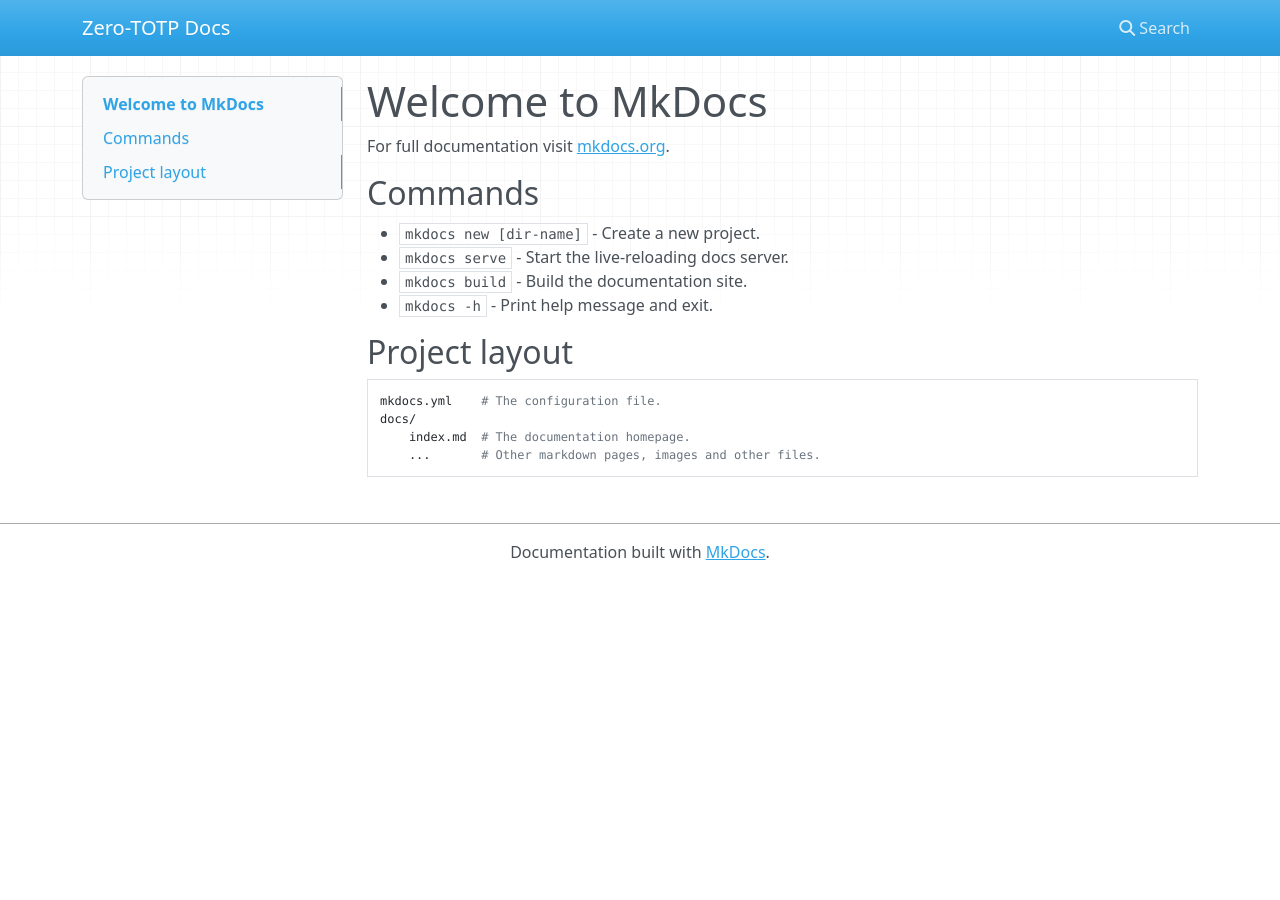
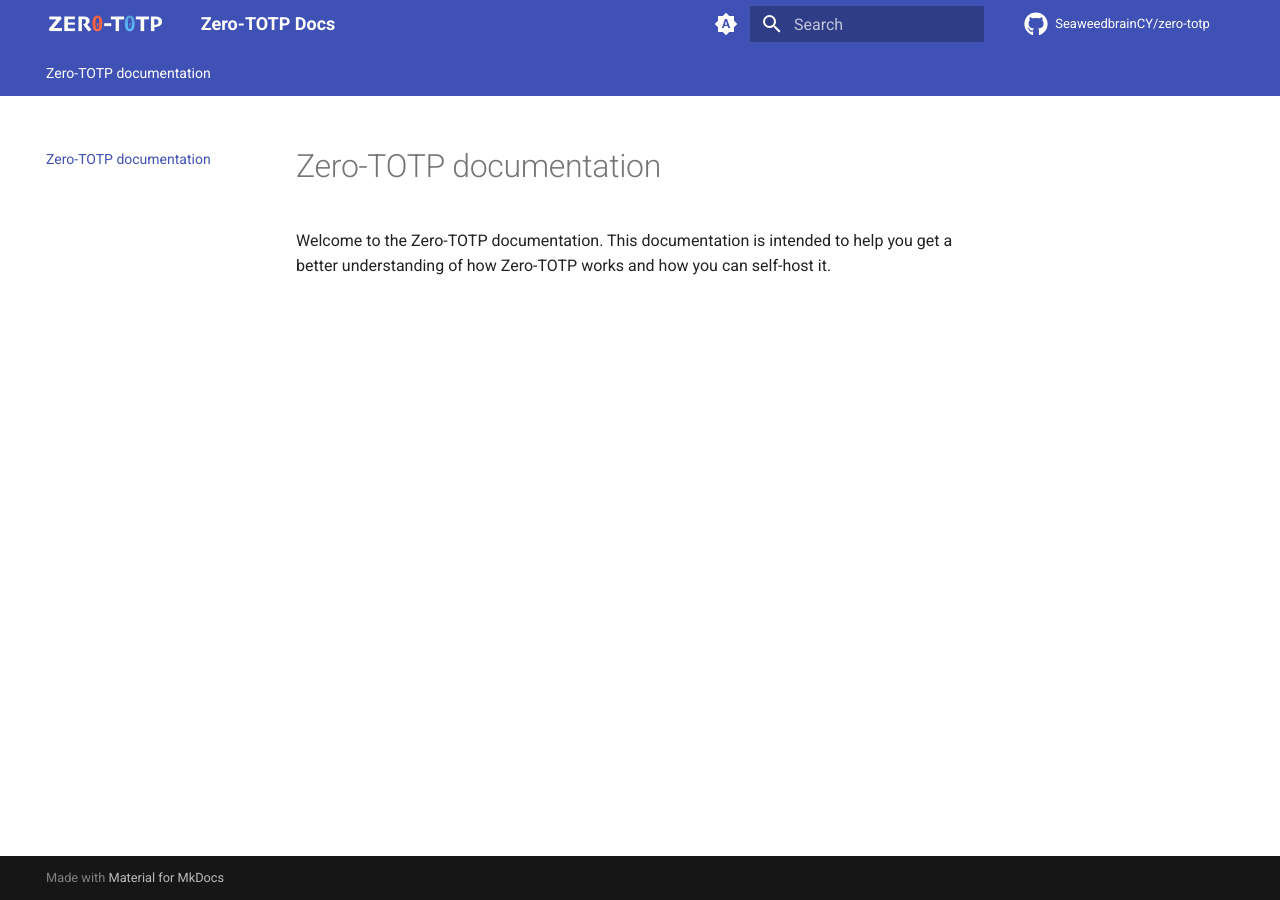
Before and after one commit to SeaweedbrainCY/zero-totp-docs, an MkDocs documentation site: the page built from docs/index.md, in a window 1280 px wide. Built offline with MkDocs 1.6.1 and Material for MkDocs 9.7.7, drawn with Linux system fonts in a browser that asks for light colours; nearby versions of some CDN libraries; plug-ins that fetch from the network failed and are left out; comment, search, counter and statistics services are not loaded.

Commit message:
Add initial configuration

```diff
--- a/docs/index.md
+++ b/docs/index.md
@@ -1,17 +1,3 @@
-# Welcome to MkDocs
+# Zero-TOTP documentation
 
-For full documentation visit [mkdocs.org](https://www.mkdocs.org).
-
-## Commands
-
-* `mkdocs new [dir-name]` - Create a new project.
-* `mkdocs serve` - Start the live-reloading docs server.
-* `mkdocs build` - Build the documentation site.
-* `mkdocs -h` - Print help message and exit.
-
-## Project layout
-
-    mkdocs.yml    # The configuration file.
-    docs/
-        index.md  # The documentation homepage.
-        ...       # Other markdown pages, images and other files.
+Welcome to the Zero-TOTP documentation. This documentation is intended to help you get a better understanding of how Zero-TOTP works and how you can self-host it.
--- a/mkdocs.yml
+++ b/mkdocs.yml
@@ -1 +1,42 @@
 site_name: Zero-TOTP Docs
+theme:
+  name: material
+  palette:
+
+    # Palette toggle for automatic mode
+    - media: "(prefers-color-scheme)"
+      toggle:
+        icon: material/brightness-auto
+        name: Switch to light mode
+
+    # Palette toggle for light mode
+    - media: "(prefers-color-scheme: light)"
+      scheme: default
+      toggle:
+        icon: material/brightness-7
+        name: Switch to dark mode
+
+    # Palette toggle for dark mode
+    - media: "(prefers-color-scheme: dark)"
+      scheme: slate
+      toggle:
+        icon: material/brightness-4
+        name: Switch to system preference
+  features:
+    - navigation.tracking
+    - navigation.tabs
+    - navigation.path
+    - search.suggest
+    - search.highlight
+    - search.share
+    - social
+  logo: assets/logo.png
+  favicon: assets/favicon.ico
+  language: en
+  icon:
+    repo: fontawesome/brands/github
+plugins:
+  - privacy
+  - search
+repo_url: https://github.com/SeaweedbrainCY/zero-totp
+repo_name: SeaweedbrainCY/zero-totp
```
